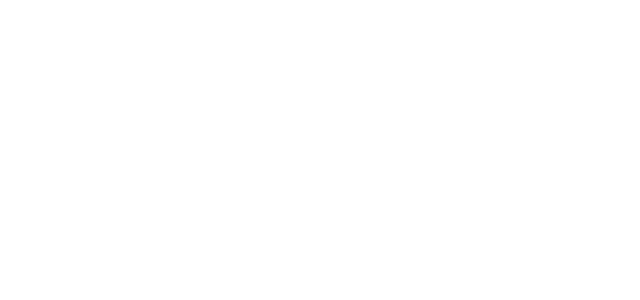
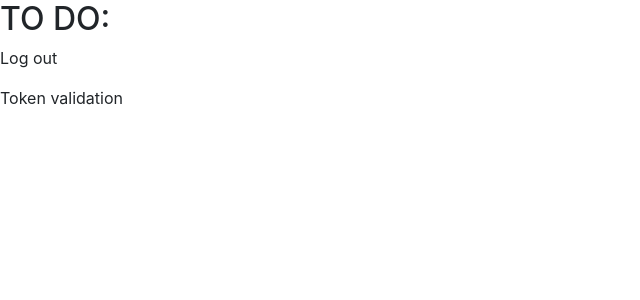
Before and after one commit to GabrieleKvietinskaite/Bakalauro-kodas, an Angular app in the folder App/frontend/angular/: page / in a window 1280 px wide. Shown: the top 300 px of the page, without its empty margins (0-640 px from the left). Built offline with nearby package versions, Linux system fonts and the light colour scheme.

Commit message:
Create to do list

```diff
--- a/App/frontend/angular/src/app/app.component.html
+++ b/App/frontend/angular/src/app/app.component.html
@@ -1 +1,4 @@
+<h2>TO DO:</h2>
+<p>Log out</p>
+<p>Token validation</p>
 <router-outlet></router-outlet>
```
